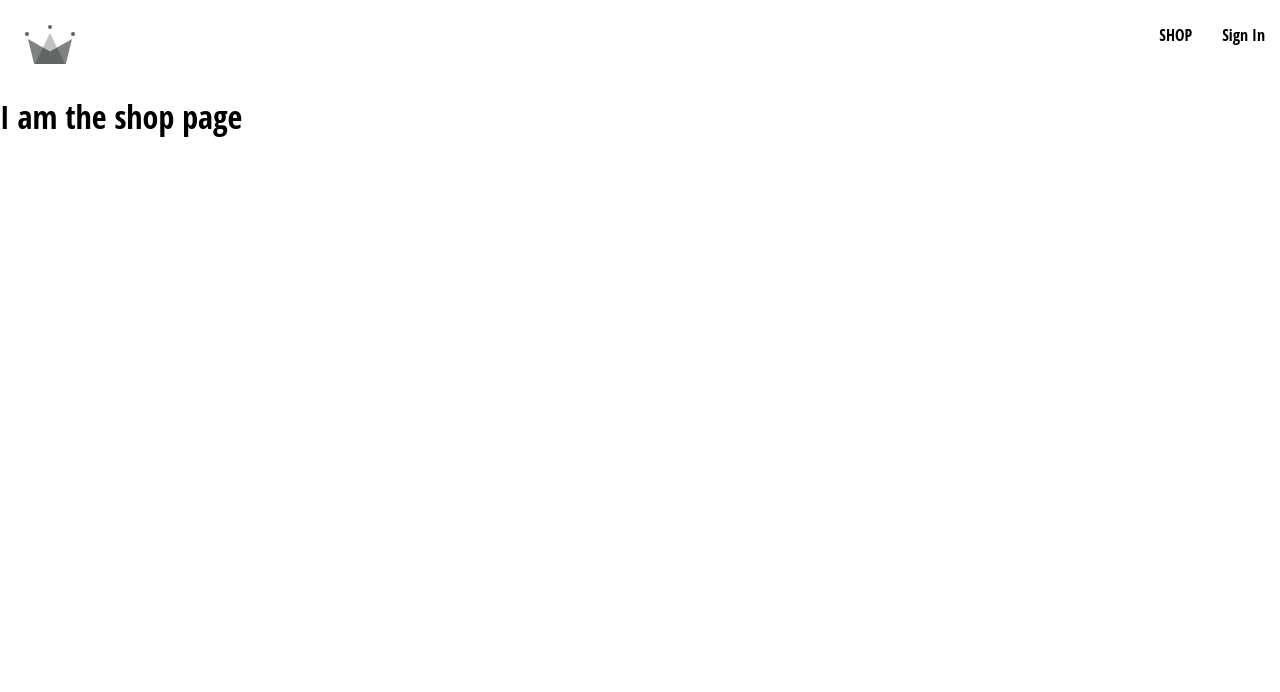
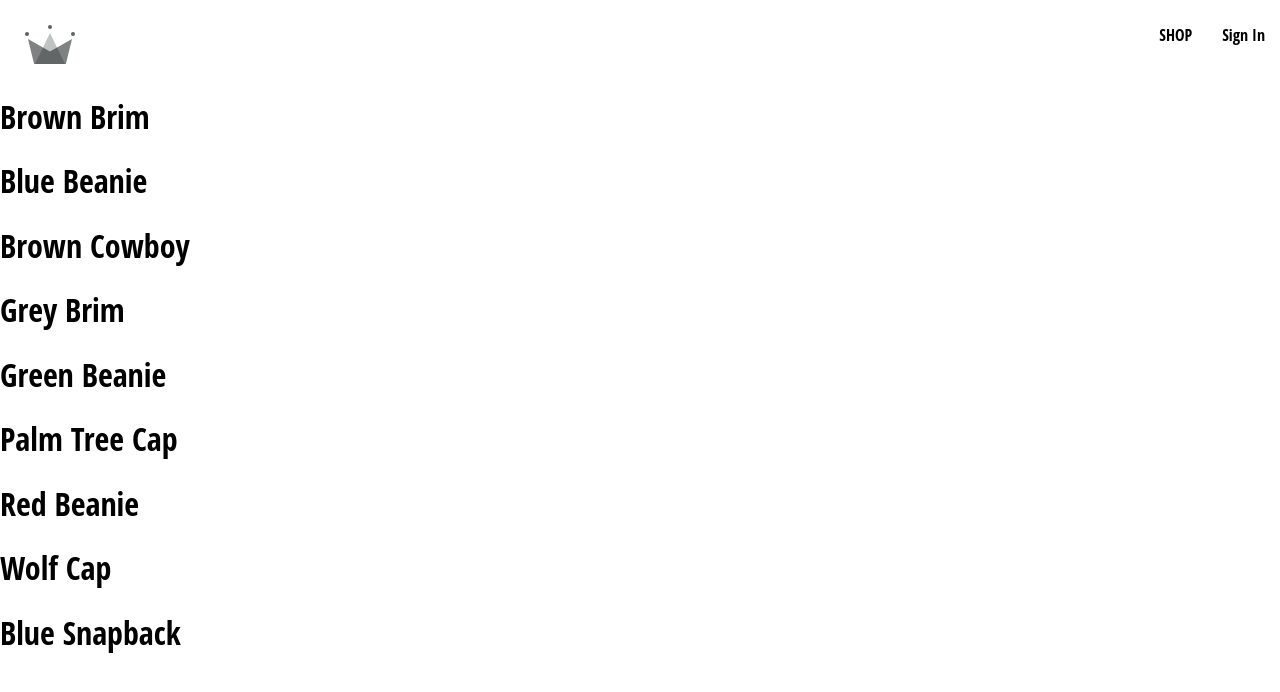
Before and after one commit to hennible0612/react-practice-shop, a React (Create React App) app: page /shop in a window 1280 px wide. Shown: the top 692 px of the page. Built offline with nearby package versions, Linux system fonts and the light colour scheme; no server answers.

Commit message:
shop-data .json

```diff
--- a/src/App.js
+++ b/src/App.js
@@ -3,12 +3,8 @@
 import {Routes, Route } from "react-router-dom";
 import Navigation from "./routes/navigation/navigation.component";
 import Authentication from "./routes/authentication/authentication.component";
+import Shop from "./routes/shop/shop.component";
 
-const Shop = () => {
-    return (
-        <h1>I am the shop page</h1>
-    )
-};
 
 const App = () => {
     return (
--- /dev/null
+++ b/src/contexts/products.context.jsx
@@ -0,0 +1,21 @@
+import {createContext, useState, useEffect} from "react";
+
+import PRODUCTS from '../shop-data.json';
+
+
+export const ProductsContext = createContext({
+    products: [],
+
+});
+
+
+export const ProductsProvider = ({children}) => {
+    const [products, setProducts] = useState(PRODUCTS);
+    const value = {products}
+
+
+    return (
+        <ProductsContext.Provider value={value}>{children}</ProductsContext.Provider>
+
+    )
+};
--- a/src/index.js
+++ b/src/index.js
@@ -5,14 +5,18 @@
 import reportWebVitals from './reportWebVitals';
 import {BrowserRouter} from 'react-router-dom';
 import {UserProvider} from "./contexts/user.context";
-
+import {ProductsProvider} from "./contexts/products.context"
 
 const root = ReactDOM.createRoot(document.getElementById('root'));
 root.render(
     <React.StrictMode>
         <BrowserRouter>
             <UserProvider>
-                <App/>
+                <ProductsProvider>
+
+                    <App/>
+                </ProductsProvider>
+
             </UserProvider>
         </BrowserRouter>
     </React.StrictMode>
--- /dev/null
+++ b/src/routes/shop/shop.component.jsx
@@ -0,0 +1,18 @@
+
+import {useContext} from "react";
+import {ProductsContext} from '../../contexts/products.context'
+
+const Shop = () => {
+    const {products} = useContext(ProductsContext) //useContext으로 products context 받아옴
+
+    return (
+        <div>
+            {products.map(({id, name}) => (
+                <div key = {id}>
+                    <h1>{name}</h1>
+                </div>
+            ))}
+        </div>
+    );
+};
+export default Shop
--- /dev/null
+++ b/src/shop-data.json
@@ -0,0 +1,56 @@
+[
+  {
+    "id": 1,
+    "name": "Brown Brim",
+    "imageUrl": "https://i.ibb.co/ZYW3VTp/brown-brim.png",
+    "price": 25
+  },
+  {
+    "id": 2,
+    "name": "Blue Beanie",
+    "imageUrl": "https://i.ibb.co/ypkgK0X/blue-beanie.png",
+    "price": 18
+  },
+  {
+    "id": 3,
+    "name": "Brown Cowboy",
+    "imageUrl": "https://i.ibb.co/QdJwgmp/brown-cowboy.png",
+    "price": 35
+  },
+  {
+    "id": 4,
+    "name": "Grey Brim",
+    "imageUrl": "https://i.ibb.co/RjBLWxB/grey-brim.png",
+    "price": 25
+  },
+  {
+    "id": 5,
+    "name": "Green Beanie",
+    "imageUrl": "https://i.ibb.co/YTjW3vF/green-beanie.png",
+    "price": 18
+  },
+  {
+    "id": 6,
+    "name": "Palm Tree Cap",
+    "imageUrl": "https://i.ibb.co/rKBDvJX/palm-tree-cap.png",
+    "price": 14
+  },
+  {
+    "id": 7,
+    "name": "Red Beanie",
+    "imageUrl": "https://i.ibb.co/bLB646Z/red-beanie.png",
+    "price": 18
+  },
+  {
+    "id": 8,
+    "name": "Wolf Cap",
+    "imageUrl": "https://i.ibb.co/1f2nWMM/wolf-cap.png",
+    "price": 14
+  },
+  {
+    "id": 9,
+    "name": "Blue Snapback",
+    "imageUrl": "https://i.ibb.co/X2VJP2W/blue-snapback.png",
+    "price": 16
+  }
+]
```
Also changed, not shown: src/components/product-card/product-card.component.jsx (added), src/components/product-card/product-card.styles.scss (added).
